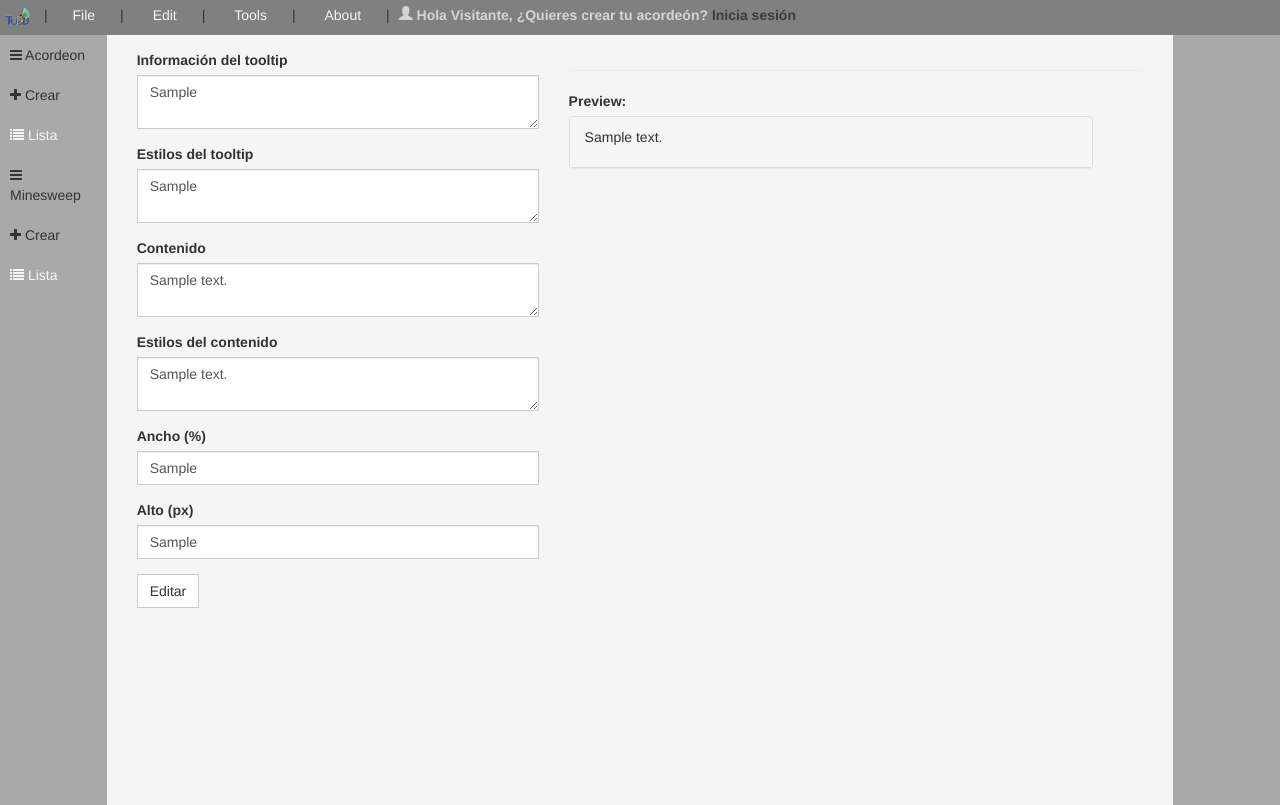
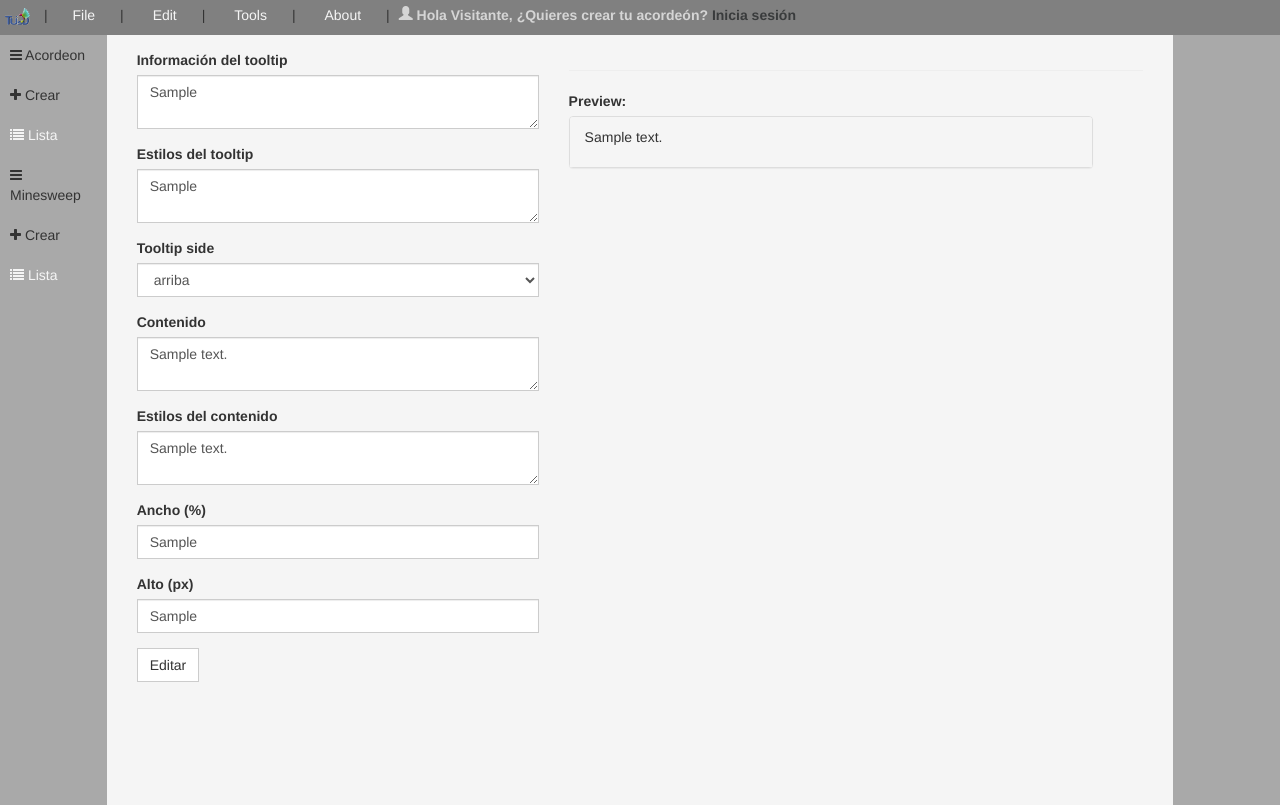
Before and after one commit to PhoenixTmUSB/PTmAcordeon, a Django app: a page that uses phoenix/templates/index.html in a window 1280 px wide. Run offline with Django 3.2, Linux system fonts and the light colour scheme; tables that the repository leaves empty hold one stand-in row (values such as "Sample post"); some libraries are stand-ins or nearby versions.

Commit message:
listo el elegir lado del tooltip

```diff
--- a/phoenix/minesweep/forms.py
+++ b/phoenix/minesweep/forms.py
@@ -4,12 +4,21 @@ from .models import *
 
 
 class MinesweepForm(forms.ModelForm):
+    SIDE_CHOICES = (
+        ('top', 'arriba'),
+        ('bottom', 'abajo'),
+        ('right', 'derecha'),
+        ('left', 'izquierda'),
+    )
+    tooltip_side = forms.ChoiceField(required=False, choices=SIDE_CHOICES)
+
     class Meta:
         model = Minesweep
         fields = [
             'tooltip', 'tooltip_style',
-            'content', 'content_style',
-            'width', 'height'
+            'tooltip_side', 'content',
+            'content_style', 'width',
+            'height',
         ]
 
         widgets = {
--- a/phoenix/minesweep/models.py
+++ b/phoenix/minesweep/models.py
@@ -3,6 +3,18 @@ from django.db import models
 
 
 class Minesweep(models.Model):
+    SIDE_CHOICES = (
+        ('top', 'arriba'),
+        ('bottom', 'abajo'),
+        ('right', 'derecha'),
+        ('left', 'izquierda'),
+    )
+    tooltip_side = models.CharField(
+        u'Lado del tootlip',
+        max_length=6,
+        choices=SIDE_CHOICES,
+        default='arriba'
+    )
     minesweep_id = models.UUIDField(
         u'Id del minesweep',
         default=uuid.uuid4,
--- a/phoenix/minesweep/templates/create_minesweep.html
+++ b/phoenix/minesweep/templates/create_minesweep.html
@@ -15,10 +15,11 @@
                     {% csrf_token %}
                     <div class="row">
                         <div class="col-lg-6">
-                            {% bootstrap_field minesweepForm.tooltip %}
-                            {% bootstrap_field minesweepForm.tooltip_style %}
                             {% bootstrap_field minesweepForm.content %}
                             {% bootstrap_field minesweepForm.content_style %}
+                            {% bootstrap_field minesweepForm.tooltip %}
+                            {% bootstrap_field minesweepForm.tooltip_side %}
+                            {% bootstrap_field minesweepForm.tooltip_style %}
                         </div>
                         <div class="col-lg-6">
                             {% bootstrap_field minesweepForm.width %}
--- a/phoenix/minesweep/templates/minesweep.html
+++ b/phoenix/minesweep/templates/minesweep.html
@@ -13,7 +13,7 @@
                 </p>
 
                 <a href="{% url 'minesweep:minesweep-delete' minesweep_id=minesweep.get_uuid_as_str %}" class="red-hover delete-panel-button pull-right delete-button">
-                    <div><i class="fa fa-trash-o" aria-hidden="true"></i></div>
+                    <div><i class="fa fa-trash-o" style="margin-left: 8px;" aria-hidden="true"></i></div>
                 </a>
                 <a href="{% url 'minesweep:minesweep-edit' minesweep_id=minesweep.get_uuid_as_str %}" class="blue-hover edit-panel-button pull-right">
                     <div><i class="fa fa-pencil" aria-hidden="true"></i></div>
@@ -24,7 +24,6 @@
         </div>
     </div>
 </div>
-
 
 <style type="text/css">
     #minesweep-{{minesweep.get_uuid_as_str}} {
--- a/phoenix/minesweep/templates/minesweep_preview.html
+++ b/phoenix/minesweep/templates/minesweep_preview.html
@@ -9,7 +9,7 @@
             }
         </style>
         <div class="panel-group">
-            <div class="panel panel-default tooltipster" data-tooltip-content="#tooltip_content">
+            <div class="panel panel-default tooltipster-{{minesweep.tooltip_side}}" data-tooltip-content="#tooltip_content">
                     <div class="panel-heading" role="tab" id="minesweep-{{minesweep.get_uuid_as_str}}">
                             <p> {{ minesweep.content | safe | default:"Paragraph" }} </p>
                     </div>
--- a/phoenix/templates/index.html
+++ b/phoenix/templates/index.html
@@ -313,14 +313,8 @@
 
         <script>
             $('.tooltipster-top').tooltipster({side:'top'});
-        </script>
-        <script>
             $('.tooltipster-bottom').tooltipster({side:'bottom'});
-        </script>
-        <script>
             $('.tooltipster-right').tooltipster({side:'right'});
-        </script>
-        <script>
             $('.tooltipster-left').tooltipster({side:'left'});
         </script>
 
```
Also changed, not shown: phoenix/minesweep/migrations/0006_minesweep_tooltip_side.py (added), phoenix/minesweep/migrations/0007_auto_20171027_0431.py (added), 1 other file.
